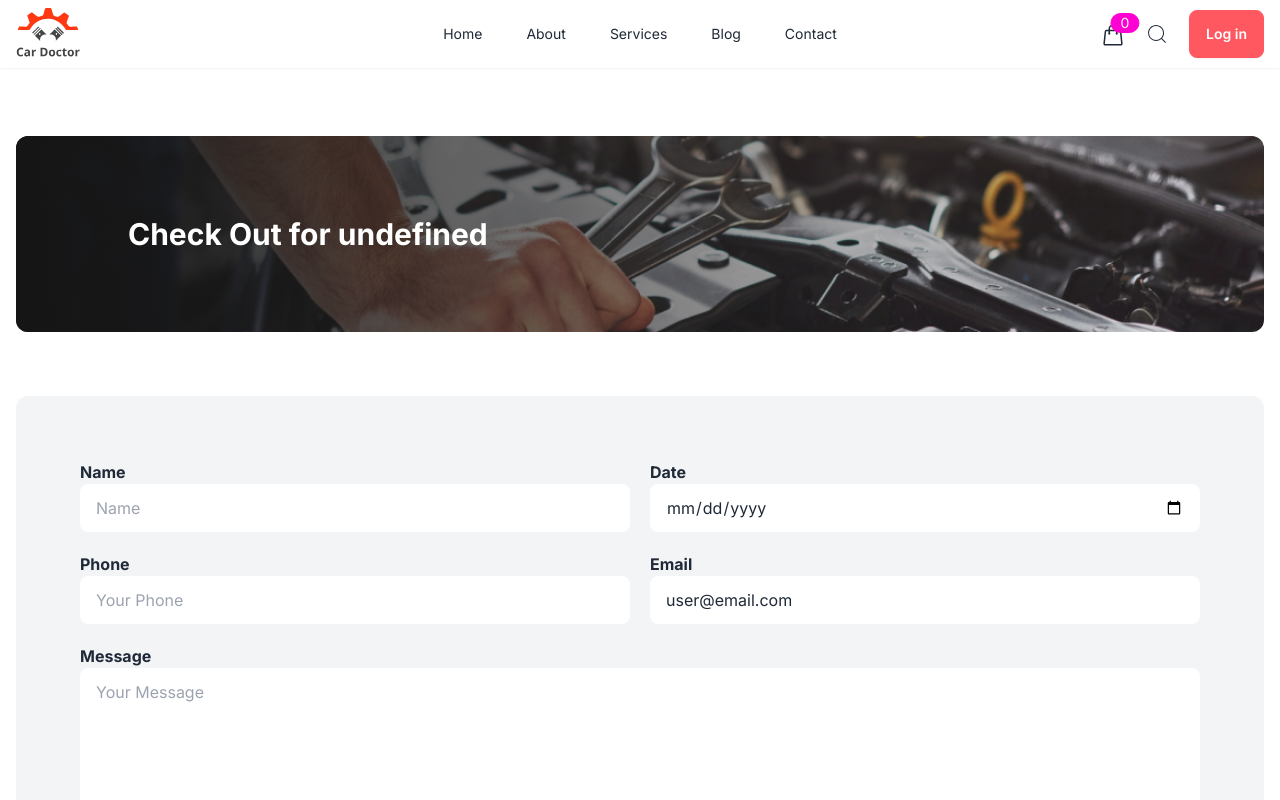
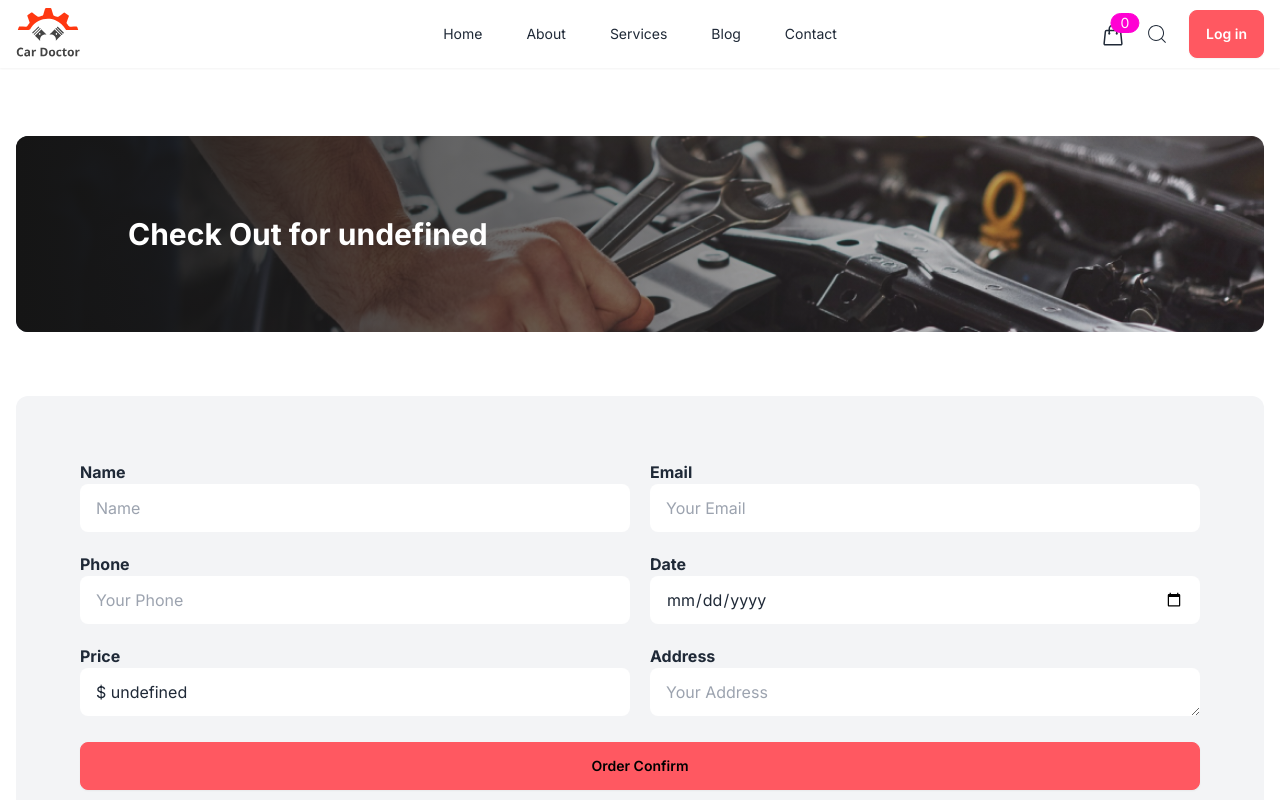
Before and after one commit to towhid046/car-doctor-pro-NextJS, a Next.js app: page /checkout/635a0c0b64a6d231228942ae in a window 1280 px wide. Shown: the top 800 px of the page. Built offline with nearby package versions, Linux system fonts and the light colour scheme; no server answers.

Commit message:
added booking page and api to save booking

```diff
--- a/src/app/api/auth/[...nextauth]/route.js
+++ b/src/app/api/auth/[...nextauth]/route.js
@@ -6,6 +6,7 @@ import GoogleProvider from "next-auth/providers/google";
 import GitHubProvider from "next-auth/providers/github";
 
 const handler = NextAuth({
+  secret: process.env.NEXT_PUBLIC_AUTH_SECRET,
   session: {
     strategy: "jwt",
     maxAge: 30 * 24 * 60 * 60,
--- /dev/null
+++ b/src/app/api/booking/route.js
@@ -0,0 +1,13 @@
+
+import { connectDB } from '@/lib/connectDB';
+export const POST = async (req, res) => {
+  const db = await connectDB();
+  const bookingCollection = db.collection("booking");
+  try {
+    const newBooking = await req.json();
+    const res = await bookingCollection.insertOne(newBooking);
+    return Response.json({ ...res, message: "Success", status: 200 });
+  } catch (error) {
+    return Response.json({ message: error.message, status: 400 });
+  }
+};
--- a/src/app/checkout/[id]/page.jsx
+++ b/src/app/checkout/[id]/page.jsx
@@ -1,57 +1,89 @@
+"use client"
+import {useEffect, useState} from 'react'
+import { useSession } from 'next-auth/react';
 import checkOutImg from "../../../assets/images/checkout/checkout.png";
 import PageHeader from "../../../components/shared/PageHeader/PageHeader";
+import LoadingSpinner from './../../../components/shared/LoadingSpinner/LoadingSpinner';
 
-const loadService = async (id) => {
+const CheckoutPage =  ({ params }) => {
+
+  const [service, setService] = useState({})
+  const [loading, setLoading] = useState(true);
+
+  const session = useSession()
+
+    useEffect(()=>{
+      const loadService = async () => {
+try {
   const res = await fetch(
-    `${process.env.NEXT_PUBLIC_API_URL}/api/services/${id}`
+    `${process.env.NEXT_PUBLIC_API_URL}/api/services/${params?.id}`
   );
-  return await res.json();
-};
-const CheckoutPage = async ({ params }) => {
-  const service = await loadService(params?.id);
+  const data =  await res.json();
+  setService(data)
+
+} catch (error) {
+console.error(error.message)
+}finally{
+  setLoading(false)
+}
+      };
+      loadService()
+    },[params])
 
   const { title, _id, price, img } = service;
 
-  const handleCustomerOrder = (e) => {
+  const handleBooking = async(e) => {
     e.preventDefault();
     const form = e.target;
-    const name = form.name.value;
-    const email = form.email.value;
+
+    const name = session?.data?.user?.name;
+    const email = session?.data?.user?.email;
     const phone = form.phone.value;
     const date = form.date.value;
-    const message = form.message.value;
-    const status = "Confirm";
-    const customer = {
+    const address = form.address.value;
+
+    const newBooking = {
       name,
+      email,
+      phone,
       date,
-      phone,
-      email,
       service_title: title,
       img,
       service_id: _id,
       service_price: price,
-      message,
-      status,
+      address,
+      status: 'Confirm',
     };
 
-    // axios
-    //   .post(`${import.meta.env.VITE_API_URL}/customers`, customer)
-    //   .then((res) => {
-    //     if (res.data.insertedId) {
-    //       form.reset();
-    //     }
-    //   })
-    //   .catch((err) => {
-    //     console.error(err);
-    //   });
+    // send post request to save new booking
+  try{
+    const res = await fetch(`${process.env.NEXT_PUBLIC_API_URL}/api/booking`, {
+      method: 'POST',
+      body: JSON.stringify(newBooking),
+      headers: {'Content-Type': 'application/json'}
+    })
+    const result = await res.json()
+    if(result.insertedId){
+      alert('Service have been booked successfully')
+      form.reset()
+    }
+  }catch(err){
+    console.error(err.message)
+  }
+
+
   };
+
+  if(loading){
+    return <LoadingSpinner/>
+  }
 
   return (
     <section className="py-12 container mx-auto px-4">
       <PageHeader bgUrl={checkOutImg} title={`Check Out for ${title}`} />
       <div className="bg-gray-100 lg:p-16 md:p-8 p-4 rounded-xl">
         <form
-        //   onSubmit={handleCustomerOrder}
+          onSubmit={handleBooking}
           className="grid grid-cols-1 md:grid-cols-2 gap-5"
         >
           <div>
@@ -61,19 +93,26 @@ const CheckoutPage = async ({ params }) => {
                 type="text"
                 name="name"
                 placeholder="Name"
-                id=""
-                className="input border-none outline-none input-bordered w-full"
+                defaultValue={session?.data?.user?.name}
+                readOnly
+                className="input border-none focus:outline-none w-full"
+                required
+
               />
             </label>
           </div>
           <div>
             <label htmlFor="">
-              <strong>Date</strong>
+              <strong>Email</strong>
               <input
-                type="date"
-                name="date"
-                id=""
-                className="input input-bordered  border-none outline-none w-full"
+                type="email"
+                name="email"
+                readOnly
+                defaultValue={session?.data?.user?.email}
+                placeholder="Your Email"
+                className="input border-none focus:outline-none w-full"
+                required
+
               />
             </label>
           </div>
@@ -86,31 +125,49 @@ const CheckoutPage = async ({ params }) => {
                 name="phone"
                 placeholder="Your Phone"
                 className="input border-none outline-none input-bordered w-full"
+                required
               />
             </label>
           </div>
 
           <div>
             <label htmlFor="">
-              <strong>Email</strong>
+              <strong>Date</strong>
               <input
-                type="email"
-                name="email"
-                readOnly
-                defaultValue={"user@email.com"}
-                placeholder="Your Eamil"
-                className="input border-none outline-none input-bordered w-full"
+                type="date"
+                name="date"
+                className="input input-bordered  border-none outline-none w-full"
+                required
+
               />
             </label>
           </div>
-          <div className="md:col-span-2 w-full ">
+
+          <div>
             <label htmlFor="">
-              <strong>Message</strong>
+              <strong>Price</strong>
+              <input
+                type="text"
+                name="price"
+                defaultValue={`$ ${price}`}
+                placeholder="Price"
+                readOnly
+                className="input border-none focus:outline-none w-full"
+                required
+              />
+            </label>
+          </div>
+
+
+          <div className="w-full ">
+            <label htmlFor="">
+              <strong>Address</strong>
               <textarea
-                name="message"
+                name="address"
                 className="textarea text-base border-none outline-none textarea-bordered textarea-md w-full"
-                placeholder="Your Message"
-                rows="7"
+                placeholder="Your Address "
+                rows="1"
+                required
               ></textarea>
             </label>
           </div>
--- a/src/app/layout.js
+++ b/src/app/layout.js
@@ -7,8 +7,11 @@ import AuthProvider from "./../services/AuthProvider";
 const inter = Inter({ subsets: ["latin"] });
 
 export const metadata = {
-  title: "Car Doctor Pro",
-  description: "Generated by create next app",
+  title: {
+    default: 'Car Doctor',
+    template: "%s | Car Doctor"
+  },
+  description: "Car servicing web application",
 };
 
 export default function RootLayout({ children }) {
--- a/src/app/login/page.jsx
+++ b/src/app/login/page.jsx
@@ -5,6 +5,7 @@ import Link from "next/link";
 import { signIn } from "next-auth/react";
 import { useRouter } from "next/navigation";
 import SocialLogin from "./../../components/shared/SocialLogin/SocialLogin";
+
 
 const LoginPage = () => {
   const router = useRouter();
--- a/src/app/service_details/[id]/page.jsx
+++ b/src/app/service_details/[id]/page.jsx
@@ -3,6 +3,11 @@ import PageHeader from "../../../components/shared/PageHeader/PageHeader";
 import Image from 'next/image'
 import { FaArrowRightLong } from "react-icons/fa6";
 import Link  from 'next/link';
+
+export const metadata = {
+  title: 'Details',
+  description: "Car servicing web application details",
+};
 
 const loadService = async (id) => {
   const res = await fetch(
@@ -18,7 +23,7 @@ const CheckoutPage = async ({ params }) => {
 
   return (
     <section className="py-12 container mx-auto px-4">
-      <PageHeader bgUrl={checkOutImg} title="Service Details" />
+      <PageHeader bgUrl={checkOutImg} title={`Service Details for ${service_title}`} />
       <div className="grid lg:grid-cols-3 grid-cols-1 gap-6">
         <div className="col-span-2">
           <figure className="mb-7">
--- a/src/components/HomePage/Services/Services.jsx
+++ b/src/components/HomePage/Services/Services.jsx
@@ -3,6 +3,7 @@
 import SectionHeading from "../../shared/SectionHeading/SectionHeading";
 import Service from "./Service/Service";
 import { useEffect, useState } from "react";
+import LoadingSpinner from './../../shared/LoadingSpinner/LoadingSpinner';
 
 const Services = () => {
   const [services, setServices] = useState([]);
@@ -24,11 +25,7 @@ const Services = () => {
   }, []);
 
   if (loading) {
-    return (
-      <div className="flex justify-center items-center min-h-[70vh]">
-        <span className="loading loading-spinner loading-lg"></span>
-      </div>
-    );
+    return <LoadingSpinner/>
   }
 
   return (
--- /dev/null
+++ b/src/components/shared/LoadingSpinner/LoadingSpinner.jsx
@@ -0,0 +1,11 @@
+
+
+const LoadingSpinner = () => {
+  return (
+    <div className="flex justify-center items-center min-h-[70vh]">
+        <span className="loading loading-spinner loading-lg"></span>
+      </div>
+  )
+}
+
+export default LoadingSpinner
--- a/src/components/shared/Navbar/Navbar.jsx
+++ b/src/components/shared/Navbar/Navbar.jsx
@@ -90,7 +90,7 @@ const Navbar = () => {
                     <FaUserCheck className="text-3xl" />
                   )}
                 </summary>
-                <ul className="absolute shadow-sm text-center right-4 top-16 bg-white py-4 px-8 rounded-lg space-y-2 w-max ">
+                <ul className="absolute shadow-lg text-center right-4 top-20 bg-white py-4 px-8 rounded-lg space-y-2 w-max ">
                   <li>
                     <strong className="text-lg">
                       {session?.data?.user?.name}
```
Also changed, not shown: src/components/HomePage/HomePage.jsx (line endings or trailing spaces).
